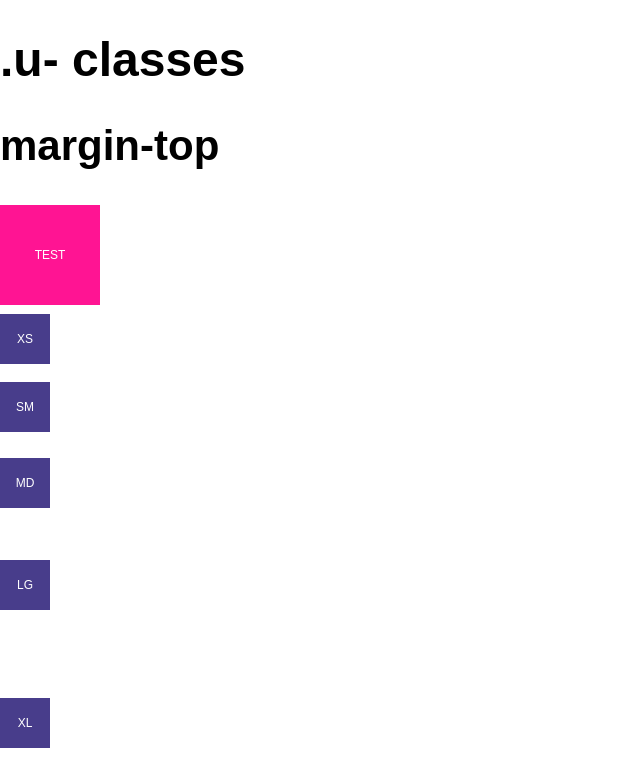
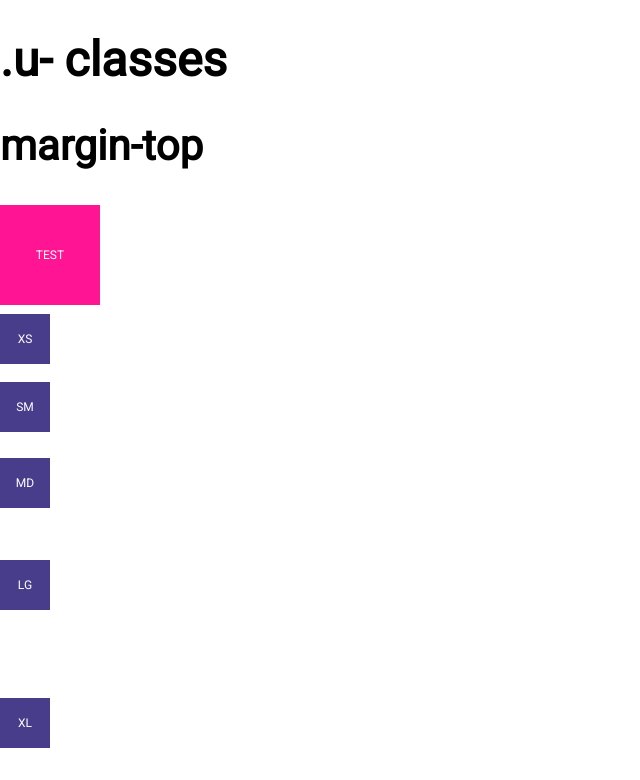
Before and after one commit to hinok/spejson, a website: page demo/index.html in a window 1280 px wide. Shown: the top 780 px of the page, without its empty margins (0-640 px from the left). Drawn offline with nearby package versions, Linux system fonts and the light colour scheme; files that its build step writes are made by us from their sources.

Commit message:
Change font to Roboty, regenerate backstop reference

```diff
--- a/demo/index.html
+++ b/demo/index.html
@@ -10,12 +10,13 @@
         <link rel="apple-touch-icon" href="apple-touch-icon.png">
         <!-- Place favicon.ico in the root directory -->
 
+        <link href="https://fonts.googleapis.com/css?family=Roboto" rel="stylesheet">
         <link rel="stylesheet" href="normalize.css">
         <link rel="stylesheet" href="index.css">
 
         <style>
           body {
-            font-family: Arial, sans-serif;
+            font-family: 'Roboto', sans-serif;
           }
 
           .container {
```
Also changed, not shown: backstop_data/bitmaps_reference/ci_Default_0_document_0_phone.png, backstop_data/bitmaps_reference/ci_Default_0_document_1_tablet-portrait.png, backstop_data/bitmaps_reference/ci_Default_0_document_2_tablet-landscape.png, backstop_data/bitmaps_reference/ci_Default_0_document_3_desktop.png, backstop_data/bitmaps_reference/ci_Default_0_document_4_big-desktop.png.
